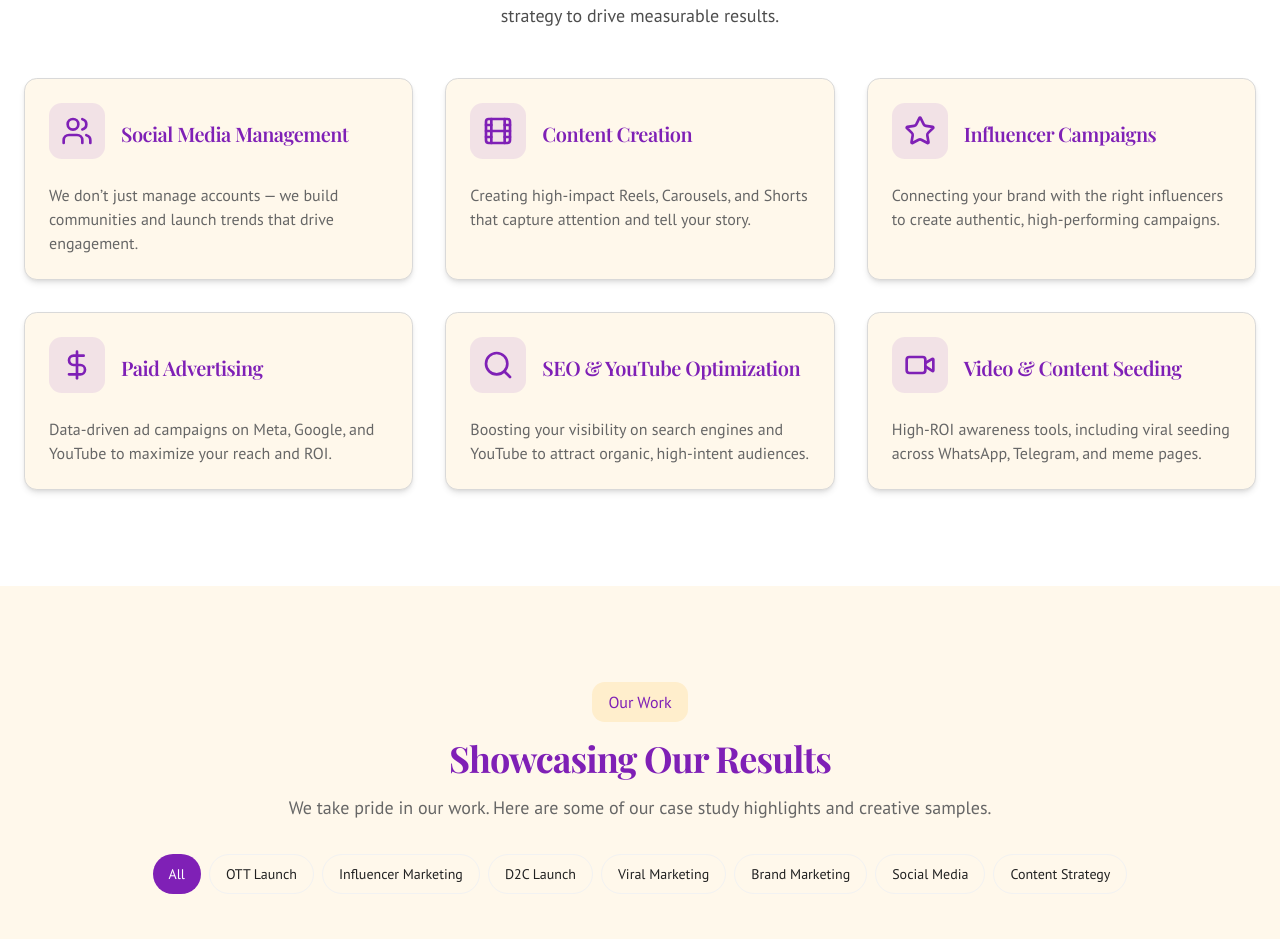
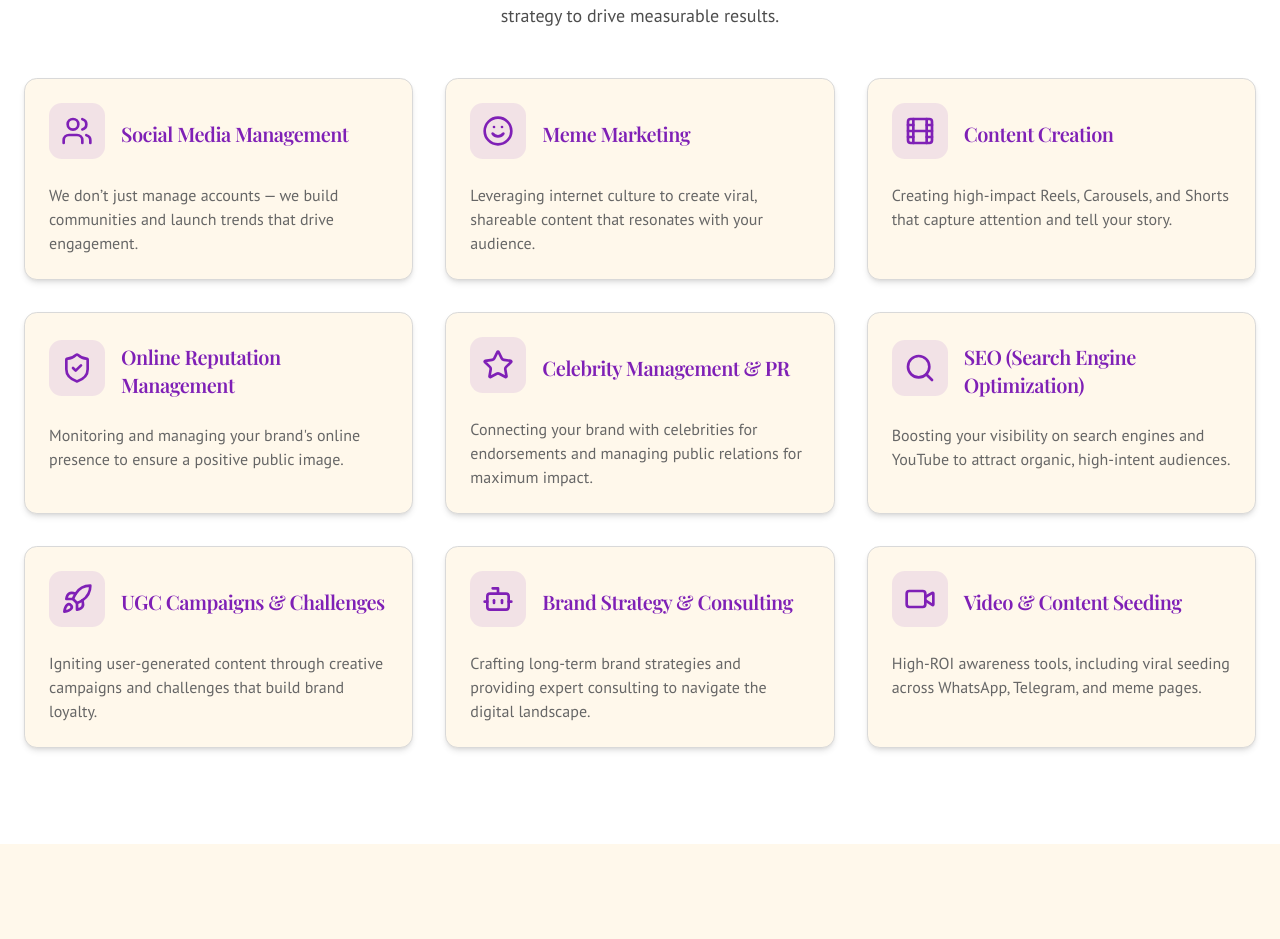
Before and after one commit to rajvsingh11/rexxMedia, a Next.js app: page / in a window 1280 px wide. Shown: the part 2102-3041 px from the top of the page. Built offline with nearby package versions, Linux system fonts and the light colour scheme; a web font is replaced by a local one.

Commit message:
I want to add few more service cards in our core service section. also a

```diff
--- a/src/components/sections/services.tsx
+++ b/src/components/sections/services.tsx
@@ -1,5 +1,5 @@
 import { Card, CardContent, CardHeader, CardTitle } from "@/components/ui/card";
-import { Users, Film, Star, DollarSign, Search, Video } from "lucide-react";
+import { Users, Smile, Film, ShieldCheck, Star, Search, Rocket, Bot, Video } from "lucide-react";
 import type { LucideIcon } from "lucide-react";
 
 type Service = {
@@ -15,24 +15,39 @@ const services: Service[] = [
     description: "We don’t just manage accounts — we build communities and launch trends that drive engagement.",
   },
   {
+    icon: Smile,
+    title: "Meme Marketing",
+    description: "Leveraging internet culture to create viral, shareable content that resonates with your audience.",
+  },
+  {
     icon: Film,
     title: "Content Creation",
     description: "Creating high-impact Reels, Carousels, and Shorts that capture attention and tell your story.",
   },
   {
-    icon: Star,
-    title: "Influencer Campaigns",
-    description: "Connecting your brand with the right influencers to create authentic, high-performing campaigns.",
+    icon: ShieldCheck,
+    title: "Online Reputation Management",
+    description: "Monitoring and managing your brand's online presence to ensure a positive public image.",
   },
   {
-    icon: DollarSign,
-    title: "Paid Advertising",
-    description: "Data-driven ad campaigns on Meta, Google, and YouTube to maximize your reach and ROI.",
+    icon: Star,
+    title: "Celebrity Management & PR",
+    description: "Connecting your brand with celebrities for endorsements and managing public relations for maximum impact.",
   },
   {
     icon: Search,
-    title: "SEO & YouTube Optimization",
+    title: "SEO (Search Engine Optimization)",
     description: "Boosting your visibility on search engines and YouTube to attract organic, high-intent audiences.",
+  },
+  {
+    icon: Rocket,
+    title: "UGC Campaigns & Challenges",
+    description: "Igniting user-generated content through creative campaigns and challenges that build brand loyalty.",
+  },
+  {
+    icon: Bot,
+    title: "Brand Strategy & Consulting",
+    description: "Crafting long-term brand strategies and providing expert consulting to navigate the digital landscape.",
   },
   {
     icon: Video,
```
